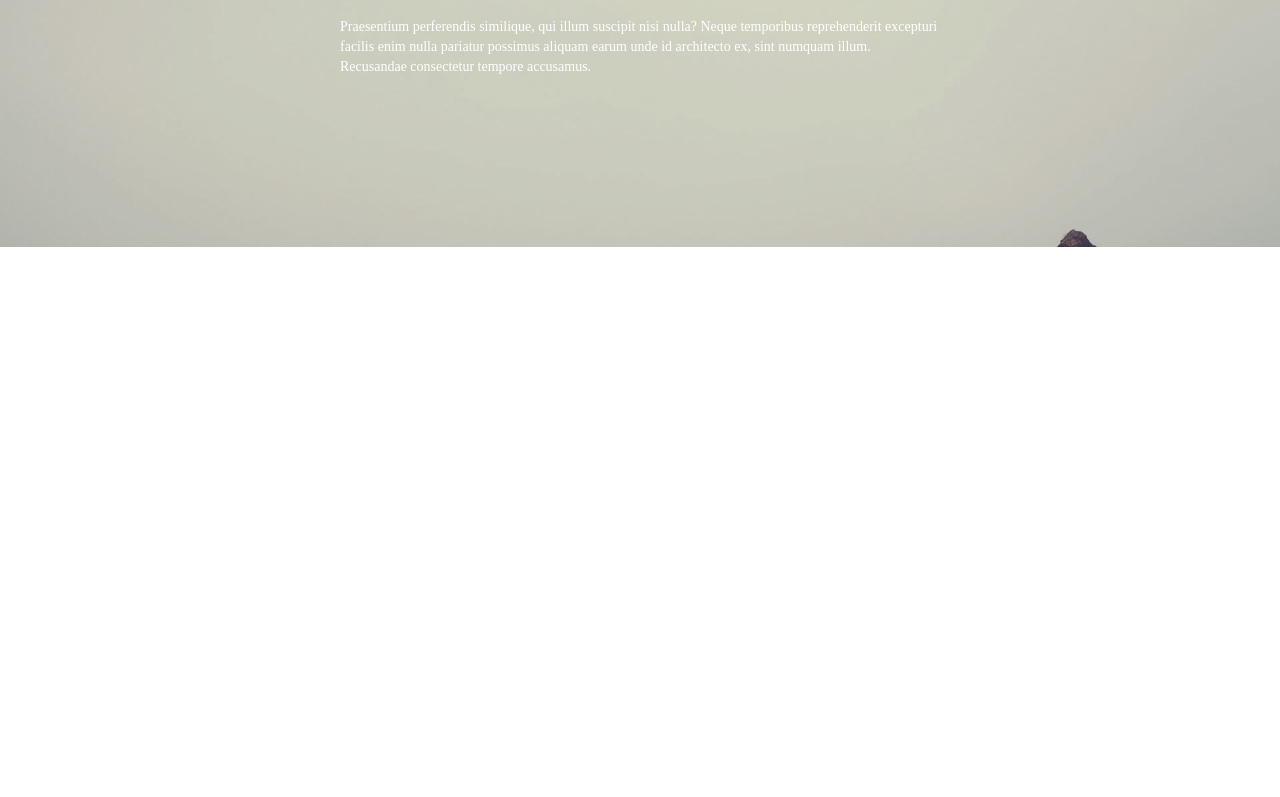
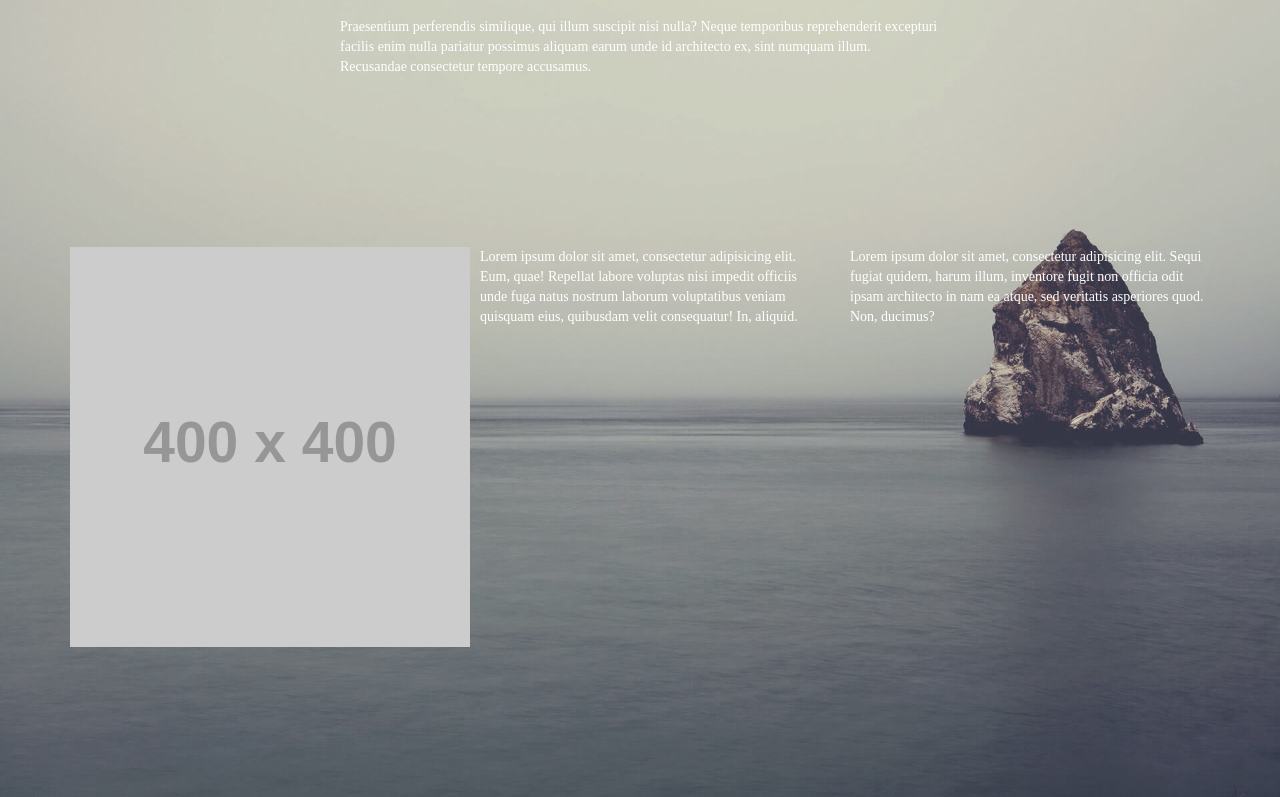
Before and after one commit to david-brener/aponics, a website: page landing.html in a window 1280 px wide. Shown: the part 1742-2539 px from the top of the page. Before the commit the page ends 1989 px from the top, so only its background shows below. Drawn offline with nearby package versions, Linux system fonts and the light colour scheme; placeholder pictures from the web are drawn by us; a web font is replaced by a local one.

Commit message:
changes to sass file
introduction of flexbox

```diff
--- a/design/scss/styles.scss
+++ b/design/scss/styles.scss
@@ -23,9 +23,24 @@ body {
     height: 100vh;
 }
 #section2,
-#section3 {
+#section3,
+#section4 {
     margin: 150px auto;
 }
+///////////////////////////////////////////////////////////
+///////////////////  FLEX STYLES ///////////////////////
+/////////////////////////////////////////////////////////
+.flex-wrapper {
+    display: flex;
+    flex-flow: row nowrap;
+    justify-content: space-around;
+}
+.flex-child {
+    margin-right: 10px;
+}
+
+
+
 ///////////////////////////////////////////////////////////
 ///////////////////  BUTTON STYLES ///////////////////////
 /////////////////////////////////////////////////////////
--- a/landing.html
+++ b/landing.html
@@ -80,6 +80,20 @@
            </div>
        </div>
    </div>
+<!--   /section3-->
+   <div class="container" id="section4">
+       <div class="row">
+           <div class="col-sm-8">
+               <div class="flex-wrapper">
+                   <div class="flex-child"><img src="http://placehold.it/400" alt=""></div>
+                   <div class="flex-child"><p>Lorem ipsum dolor sit amet, consectetur adipisicing elit. Eum, quae! Repellat labore voluptas nisi impedit officiis unde fuga natus nostrum laborum voluptatibus veniam quisquam eius, quibusdam velit consequatur! In, aliquid.</p></div>
+               </div>
+           </div>
+           <div class="col-sm-4">
+               <p>Lorem ipsum dolor sit amet, consectetur adipisicing elit. Sequi fugiat quidem, harum illum, inventore fugit non officia odit ipsam architecto in nam ea atque, sed veritatis asperiores quod. Non, ducimus?</p>
+           </div>
+       </div>
+   </div>
     <script src="https://ajax.googleapis.com/ajax/libs/jquery/1.11.3/jquery.min.js"></script>
     <script src="https://maxcdn.bootstrapcdn.com/bootstrap/3.3.6/js/bootstrap.min.js"></script>
 </body>
```
Also changed, not shown: dist/assets/css/styles.css, dist/assets/css/styles.min.css.
